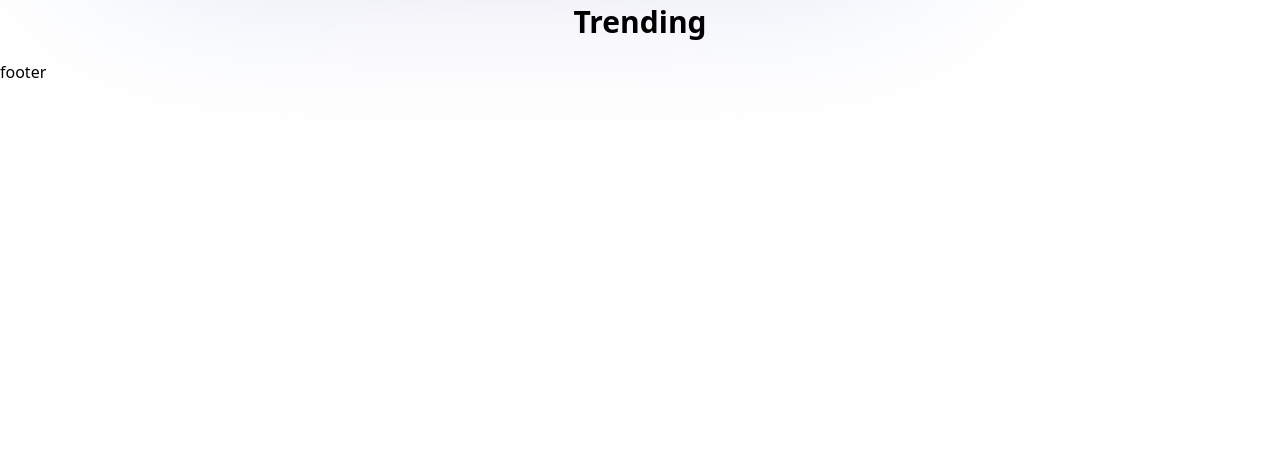
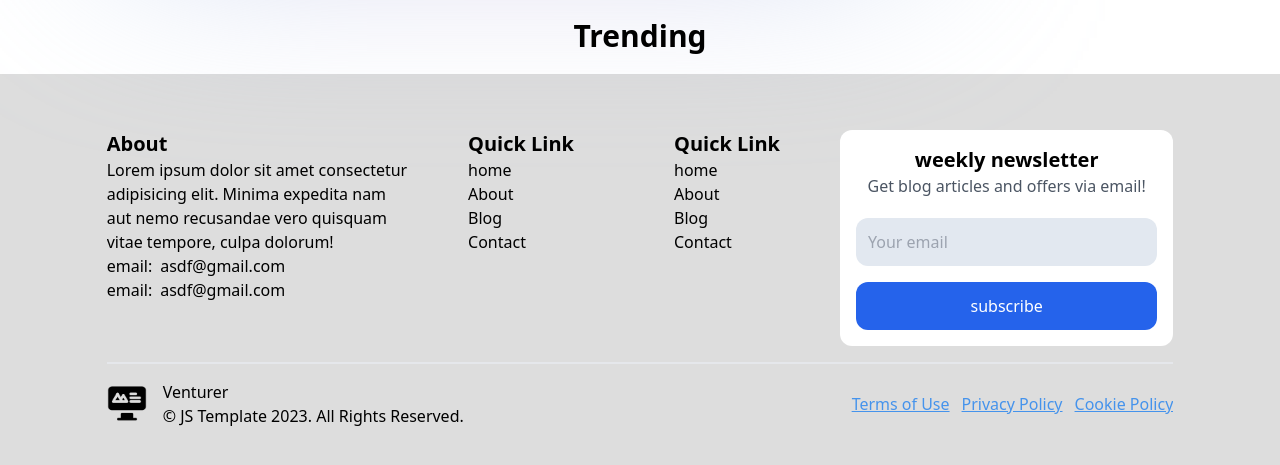
Before and after one commit to jhimi01/blog-next-js, a Next.js app: page / in a window 1280 px wide. Shown: the part 773-1238 px from the top of the page. Before the commit the page ends 857 px from the top, so only its background shows below. Built offline with nearby package versions, Linux system fonts and the light colour scheme.

Commit message:
footer proccing

```diff
--- a/components/Footer.js
+++ b/components/Footer.js
@@ -1,7 +1,71 @@
+import Image from "next/image";
+import logo from "../public/logo.png";
 export default function Footer() {
   return (
-    <div>
-      footer
-    </div>
-  )
+    <footer className="bg-[#3333332a] py-10">
+      <div className="custom-width">
+        <div className="flex justify-between gap-5 my-4">
+          <div className="flex-1 ">
+            <h4 className="font-bold text-xl">About</h4>
+            <p>Lorem ipsum dolor sit amet consectetur adipisicing elit. Minima expedita nam aut nemo recusandae vero quisquam vitae tempore, culpa dolorum!</p>
+            <div className="flex items-center gap-2">
+              <h5 className="font-medium">email:</h5>
+              <p>asdf@gmail.com</p>
+            </div>
+            <div className="flex items-center gap-2">
+              <h5 className="font-medium">email:</h5>
+              <p>asdf@gmail.com</p>
+            </div>
+          </div>
+          <div className="flex-2 px-10">
+            <h3 className="text-xl font-bold">Quick Link</h3>
+            <ul>
+              <li>home</li>
+              <li>About</li>
+              <li>Blog</li>
+              <li>Contact</li>
+            </ul>
+          </div>
+          <div className="flex-2 px-10">
+            <h3 className="text-xl font-bold">Quick Link</h3>
+            <ul>
+              <li>home</li>
+              <li>About</li>
+              <li>Blog</li>
+              <li>Contact</li>
+            </ul>
+          </div>
+          <div className="bg-white p-4 rounded-xl flex-1 text-center">
+            <h3 className="text-xl font-semibold text-black">weekly newsletter</h3>
+            <p className="text-gray-600 mb-1">Get blog articles and offers via email!</p>
+            <input type="email" placeholder="Your email" className="p-3 my-4 w-full bg-slate-200 rounded-xl" />
+            <button className="w-full p-3 text-white bg-blue-600 rounded-xl">subscribe</button>
+          </div>
+        </div>
+
+        {/* bottom part */}
+        <div className="flex justify-between items-center border-t-2 pt-4">
+          <div className="flex items-center gap-4">
+            <Image
+              src="/logo.png" // Path to the image in the public folder
+              alt="My Image"
+              width={40} // Desired width
+              height={40} // Desired height
+            />
+            <div>
+              <h5 className="font-medium">Venturer</h5>
+              <p>© JS Template 2023. All Rights Reserved.</p>
+            </div>
+          </div>
+          <div>
+            <ul className="flex gap-3 text-[#4593ec] underline">
+              <li>Terms of Use</li>
+              <li>Privacy Policy</li>
+              <li>Cookie Policy</li>
+            </ul>
+          </div>
+        </div>
+      </div>
+    </footer>
+  );
 }
--- a/components/Header.js
+++ b/components/Header.js
@@ -4,8 +4,6 @@ import { AiFillInstagram, AiOutlineTwitter } from 'react-icons/ai';
 import { IoLogoWhatsapp } from 'react-icons/io';
 // import Link from "next/link";
 import useMood from "@/hooks/useMood";
-import Link from 'next/link';
-import { TextField } from '@mui/material';
 
 export default function Header() {
 
--- a/pages/index.js
+++ b/pages/index.js
@@ -1,3 +1,4 @@
+'use client'
 import Section1 from "@/components/Section1";
 import Section2 from "@/components/Section2";
 import useMood from "@/hooks/useMood";
@@ -13,7 +14,7 @@ export default function Home() {
 
     console.log(isDarkMode)
   }, [isDarkMode]);
-
+  console.log(isDarkMode)
   const style = {
     // color: "#333",
     WebkitTextFillColor: "transparent",
--- a/styles/globals.css
+++ b/styles/globals.css
@@ -59,7 +59,7 @@ body {
 }
 
 .custom-width {
-  @apply md:w-11/12 mx-auto overflow-x-hidden;
+  @apply md:w-10/12 mx-auto overflow-x-hidden;
 }
 
 .input-style {
```
